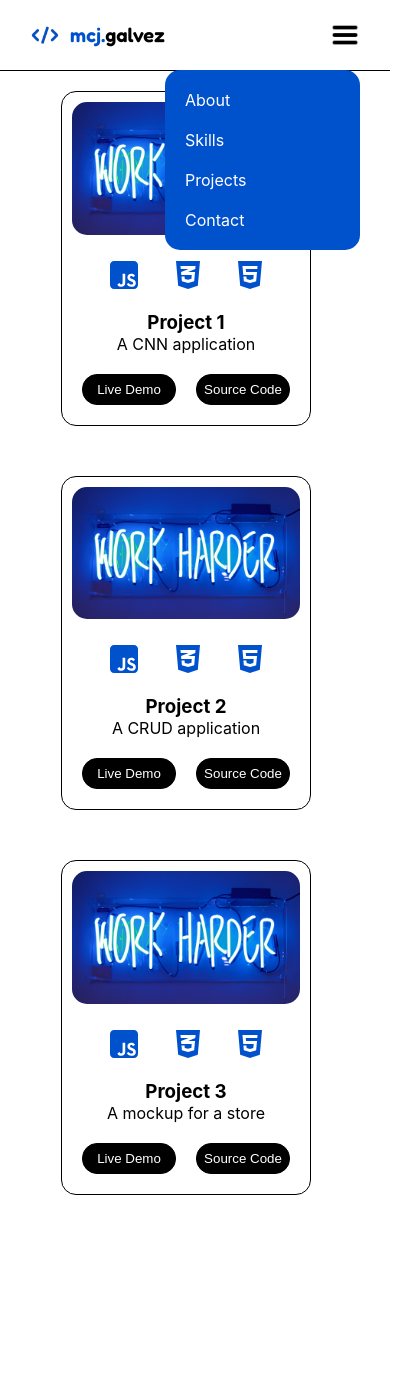
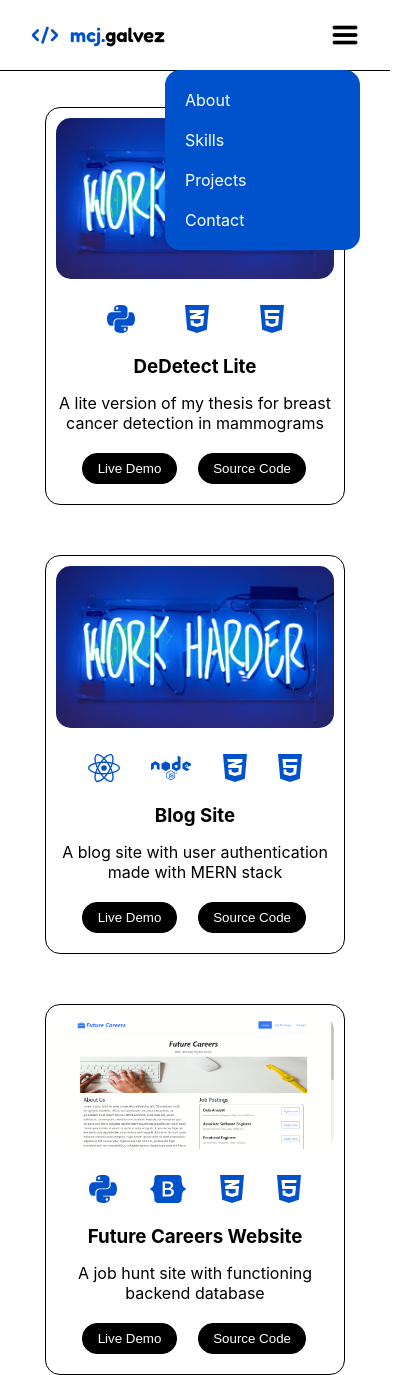
Before and after one commit to galvez-mcj/react-portfolio, a React (Vite) app: page /projects in a window 390 px wide. Shown: the whole page, 420 px wide, since content can reach past the window. Before the commit the page ends 1205 px from the top, so only its background shows below. Built offline with nearby package versions, Linux system fonts and the light colour scheme.

Commit message:
fixed styling and added links for projects

```diff
--- a/src/App.css
+++ b/src/App.css
@@ -1,17 +1,24 @@
-.page {
-    height: max-content;
-    width: 100%;
-    margin: 0 120px;
+body {
+    margin: 0;
 }
 
-@media screen and (max-width: 900px){
-    .page {
-        margin: 0 60px;
-    }
+.App {
+    width: 100%;
+    height: 100vh;
+    position: absolute;
 }
 
-@media screen and (max-width: 720px){
-    .page {
-        margin: 10px 30px;
-    }
+.navigation {
+    position: absolute;
+    top: 0;
+    left: 0;
+    width: 100%;
+    z-index: 9999;
 }
+
+.page {
+    position: relative;
+    top: 71px;
+    width: 100%;
+    height: calc(100% - 71px);
+}
--- a/src/components/About.css
+++ b/src/components/About.css
@@ -1,9 +1,12 @@
 .about-page {
-    position: absolute;
+    margin: 0 120px;
+    height: inherit;
+}
+
+.flex {
+    position: relative;
     top: 50%;
     transform: translateY(-50%);
-    margin: 50px 0px;
-    margin-right: inherit;
 
     display: flex;
     align-items: center;
@@ -14,31 +17,46 @@
     width: 500px;
 }
 
-.right {
+.flex-right {
     flex: 1 1 auto;
     display: flex;
     flex-direction: column;
     gap: 50px;
 }
 
-.left {
+.flex-left {
     flex: 1 1 0;
+    padding: 0;
 }
 
 @media screen and (max-width:900px) {
+    .about-page {
+        margin: 0px 60px;
+    }
+
     .about-img {
         width: 350px;
     }
 }
 
+@media screen and (max-width: 720px){
+    .about-page {
+        margin: 10px 30px;
+    }
+}
+
 @media screen and (max-width:600px) {
-    .about-page {
+    .flex {
         flex-direction: column;
     }
 }
 
 @media screen and (max-width:280px) {
     .about-page {
-        margin: 100px 0px;
+        margin: 100px 10px;
+    }
+
+    .about-img {
+        width: 250px;
     }
 }
--- a/src/components/About.jsx
+++ b/src/components/About.jsx
@@ -4,14 +4,17 @@ import myImg from "../assets/about-img.png"
 const About = () => {
     return (
         <div className="about-page">
-            <div className="left">
-                <img className="about-img" src={myImg} alt="My image" />
+            <div className="flex">
+                <div className="flex-left">
+                    <img className="about-img" src={myImg} alt="My image" />
+                </div>
+                <div className="flex-right">
+                    <h2 className="display-font primary bold">About Me!</h2>
+                    <h3 className="display-font bold">I recently graduated from the University of the Philippines Manila with a degree of Bachelor of Science in Computer Science. I am a women’s rights advocate and very passionate about learning new technologies to help the underserved.</h3>
+                    <p>My special problem is about Breast Cancer Detection in Two-View Film Mammography using Deep Convolutional Neural Networks. It aims to help identify tumor as benign or malignant on screening mammograms.</p>
+                </div>
             </div>
-            <div className="right">
-                <h2 className="display-font primary bold">About Me!</h2>
-                <h3 className="bold">I recently graduated from the University of the Philippines Manila with a degree of Bachelor of Science in Computer Science. I am a women’s rights advocate and very passionate about learning new technologies to help the underserved.</h3>
-                <p>My special problem is about Breast Cancer Detection in Two-View Film Mammography using Deep Convolutional Neural Networks. It aims to help identify tumor as benign or malignant on screening mammograms.</p>
-            </div>
+
         </div>
     )
 }
--- a/src/components/Contact.css
+++ b/src/components/Contact.css
@@ -1,8 +1,7 @@
 
 .contact-page {
-    margin-top: 50px;
     width: 80%;
-    position: absolute;
+    position: relative;
     left: 50%;
     top: 50%;
     -webkit-transform: translate(-50%, -50%);
@@ -25,6 +24,14 @@
 .left {
     width: 95%;
     padding: 10px;
+    flex: 1 1 0;
+}
+
+.right {
+    flex: 1 1 auto;
+    display: flex;
+    flex-direction: column;
+    gap: 50px;
 }
 
 form {
--- a/src/components/Home.css
+++ b/src/components/Home.css
@@ -1,8 +1,8 @@
 .home-page {
-    position: absolute;
+    position: relative;
     top: 50%;
     transform: translateY(-50%);
-    margin-right: inherit;
+    margin: 0 120px;
 }
 
 .home-text {
@@ -19,9 +19,21 @@
 }
 
 .social-container {
-    width: 40%;
+    width: 150px;
     display: flex;
     justify-content: space-between;
+}
+
+@media screen and (max-width: 900px){
+    .home-page {
+        margin: 0 60px;
+    }
+}
+
+@media screen and (max-width: 720px){
+    .home-page {
+        margin: 10px 30px;
+    }
 }
 
 @media screen and (max-width: 280px) {
--- a/src/components/Projects.css
+++ b/src/components/Projects.css
@@ -1,12 +1,9 @@
 .projects-page {
-    width: 80%;
-    /* position: relative;
-    left: 50%;
+    position: relative;
     top: 50%;
-    -webkit-transform: translate(-50%, -50%);
-    transform: translate(-50%, -50%); */
-    height: max-content;
-    margin-top: 20px;
+    transform: translateY(-50%);
+    margin: 0 120px;
+    height: inherit;
 }
 
 .projects-content {
@@ -17,7 +14,7 @@
 }
 
 .projects-card {
-    width: 250px;
+    width: 300px;
     height: max-content;
     border: 1px solid var(--black);
     border-radius: 15px;
@@ -29,6 +26,10 @@
 .projects-card:hover {
     transform: scale(1.025);
     box-shadow: 0 4px 20px 0 var(--primary-color);
+}
+
+.projects-card h3{
+    margin-bottom: 15px;
 }
 
 .project-img {
@@ -46,6 +47,12 @@
 .project-location {
     margin-top: 10px;
     display: flex;
+    justify-content: space-evenly;
+    align-items: center;
+}
+
+.project-location a {
+    margin-left: -1em;
 }
 
 
@@ -66,3 +73,16 @@
         width: 200px;
     }
 }
+
+
+@media screen and (max-width: 900px){
+    .projects-page {
+        margin: 0 30px;
+    }
+}
+
+@media screen and (max-width: 720px){
+    .projects-page {
+        margin: 0px 10px;
+    }
+}
--- a/src/components/Projects.jsx
+++ b/src/components/Projects.jsx
@@ -1,11 +1,14 @@
 import "./Projects.css"
 import projImg from "../assets/project-img.jpg"
+import futureImg from "../assets/future-careers.png"
 
 import { FontAwesomeIcon } from '@fortawesome/react-fontawesome'
 import {
+    faBootstrap,
     faCss3Alt,
     faHtml5,
     faJsSquare,
+    faNode,
     faPython,
     faReact
 } from '@fortawesome/free-brands-svg-icons'
@@ -17,43 +20,75 @@ const Projects = () => {
                 <div className="projects-card">
                     <img className="project-img" src={projImg} alt="" />
                     <div className="technology-stack">
-                        <div><FontAwesomeIcon icon={faJsSquare} color="#0052cc" size="2x"/></div>
+                        <div><FontAwesomeIcon icon={faPython} color="#0052cc" size="2x"/></div>
                         <div><FontAwesomeIcon icon={faCss3Alt} color="#0052cc" size="2x"/></div>
                         <div><FontAwesomeIcon icon={faHtml5} color="#0052cc" size="2x"/></div>
                     </div>
-                    <h3>Project 1</h3>
-                    <p>A CNN application</p>
+                    <h3>DeDetect Lite</h3>
+                    <p>A lite version of my thesis for breast cancer detection in mammograms</p>
                     <div className="project-location">
+                        <a
+                            target="_blank"
+                            rel="noreferrer"
+                            href="https://future-careers.onrender.com/">
                             <button>Live Demo</button>
+                        </a>
+                        <a
+                            target="_blank"
+                            rel="noreferrer"
+                            href="https://github.com/galvez-mcj/careers-website">
                             <button>Source Code</button>
+                        </a>
                     </div>
                 </div>
                 <div className="projects-card">
                     <img className="project-img" src={projImg} alt="" />
                     <div className="technology-stack">
-                        <div><FontAwesomeIcon icon={faJsSquare} color="#0052cc" size="2x"/></div>
+                        <div><FontAwesomeIcon icon={faReact} color="#0052cc" size="2x"/></div>
+                        <div><FontAwesomeIcon icon={faNode} color="#0052cc" size="2x"/></div>
                         <div><FontAwesomeIcon icon={faCss3Alt} color="#0052cc" size="2x"/></div>
                         <div><FontAwesomeIcon icon={faHtml5} color="#0052cc" size="2x"/></div>
                     </div>
-                    <h3>Project 2</h3>
-                    <p>A CRUD application</p>
+                    <h3>Blog Site</h3>
+                    <p>A blog site with user authentication made with MERN stack</p>
                     <div className="project-location">
+                        <a
+                            target="_blank"
+                            rel="noreferrer"
+                            href="https://future-careers.onrender.com/">
                             <button>Live Demo</button>
+                        </a>
+                        <a
+                            target="_blank"
+                            rel="noreferrer"
+                            href="https://github.com/galvez-mcj/careers-website">
                             <button>Source Code</button>
+                        </a>
                     </div>
                 </div>
                 <div className="projects-card">
-                    <img className="project-img" src={projImg} alt="" />
+                    <img className="project-img" src={futureImg} alt="" />
                     <div className="technology-stack">
-                        <div><FontAwesomeIcon icon={faJsSquare} color="#0052cc" size="2x"/></div>
+                        <div><FontAwesomeIcon icon={faPython} color="#0052cc" size="2x"/></div>
+                        <div><FontAwesomeIcon icon={faBootstrap} color="#0052cc" size="2x"/></div>
                         <div><FontAwesomeIcon icon={faCss3Alt} color="#0052cc" size="2x"/></div>
                         <div><FontAwesomeIcon icon={faHtml5} color="#0052cc" size="2x"/></div>
                     </div>
-                    <h3>Project 3</h3>
-                    <p>A mockup for a store</p>
+                    <h3>Future Careers Website</h3>
+                    <p>A job hunt site with functioning backend database</p>
                     <div className="project-location">
+                        <a
+                            target="_blank"
+                            rel="noreferrer"
+                            href="https://future-careers.onrender.com/">
                             <button>Live Demo</button>
+                        </a>
+                        <a
+                            target="_blank"
+                            rel="noreferrer"
+                            href="https://github.com/galvez-mcj/careers-website">
                             <button>Source Code</button>
+                        </a>
                     </div>
                 </div>
             </div>
--- a/src/components/Skills.css
+++ b/src/components/Skills.css
@@ -12,6 +12,7 @@
     flex-wrap: wrap;
     justify-content: space-evenly;
     gap: 70px;
+    margin-bottom: 50px;
 }
 
 .skills-content div {
@@ -21,3 +22,15 @@
 .skills-content div:hover {
     transform: scale(1.2);
 }
+
+.skill-card {
+    display: flex;
+    flex-direction: column;
+    justify-content: center;
+    align-items: center;
+}
+
+.skill-title {
+    margin-top: 10px;
+    font-size: 0.8em;
+}
--- a/src/components/Skills.jsx
+++ b/src/components/Skills.jsx
@@ -7,7 +7,10 @@ import {
     faJsSquare,
     faJava,
     faPython,
-    faReact
+    faReact,
+    faNode,
+    faFigma,
+    faBootstrap
 } from '@fortawesome/free-brands-svg-icons'
 
 const Skills = () => {
@@ -19,8 +22,13 @@ const Skills = () => {
                 <div><FontAwesomeIcon icon={faJsSquare} color="#000" size="5x"/></div>
                 <div><FontAwesomeIcon icon={faCss3Alt} color="#0052cc" size="5x"/></div>
                 <div><FontAwesomeIcon icon={faHtml5} color="#000" size="5x"/></div>
-                <div><FontAwesomeIcon icon={faReact} color="#0052cc" size="5x"/></div>
-                <div><FontAwesomeIcon icon={faGitAlt} color="#000" size="5x"/></div>
+            </div>
+            <div className="skills-content">
+            <div><FontAwesomeIcon icon={faReact} color="#0052cc" size="5x"/></div>
+                <div><FontAwesomeIcon icon={faNode} color="#000" size="5x"/></div>
+                <div><FontAwesomeIcon icon={faFigma} color="#0052cc" size="5x"/></div>
+                <div><FontAwesomeIcon icon={faBootstrap} color="#000" size="5x"/></div>
+                <div><FontAwesomeIcon icon={faGitAlt} color="#0052cc" size="5x"/></div>
             </div>
         </div>
     )
```
Also changed, not shown: src/assets/future-careers.png (added). Lines whose indentation alone changed are shown as unchanged.
